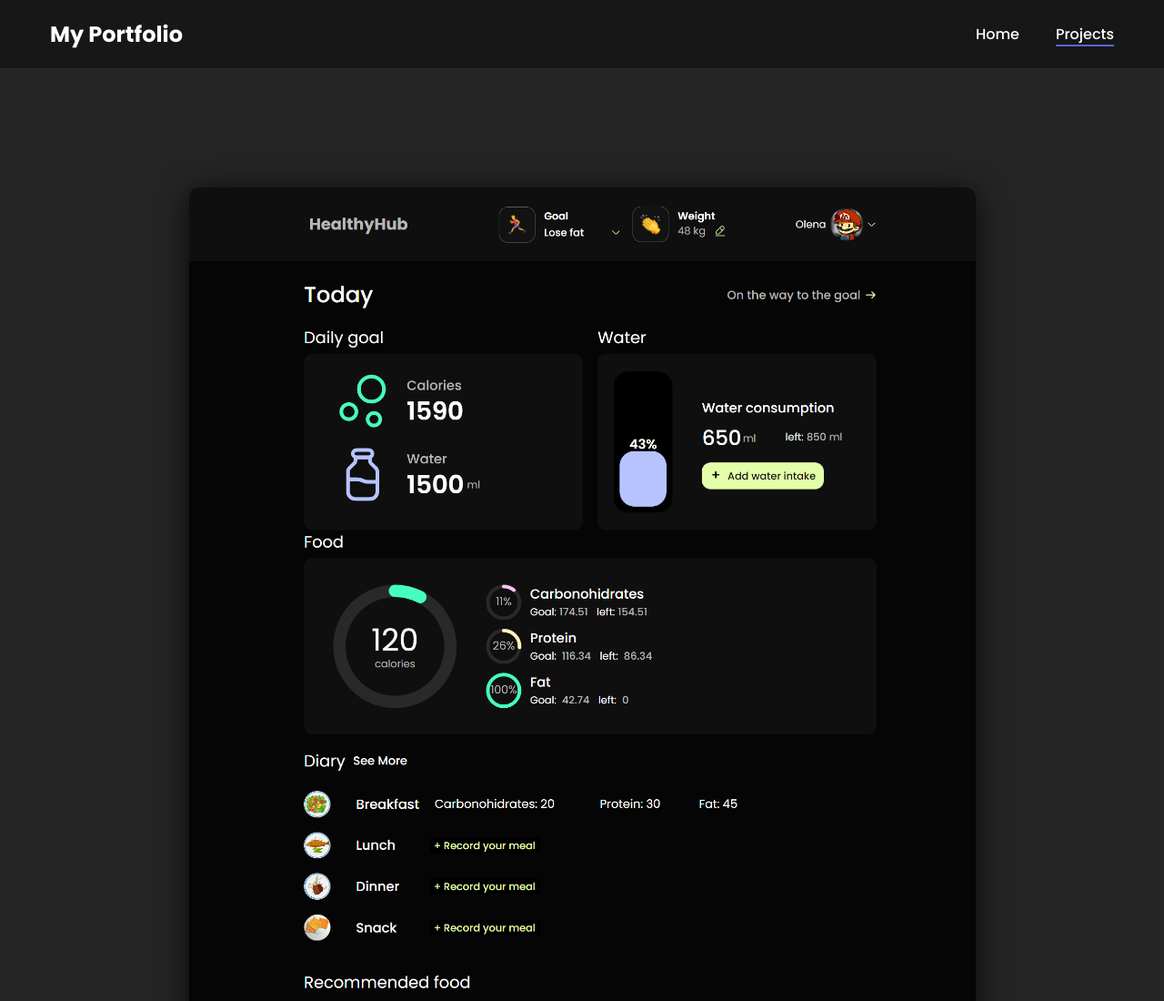
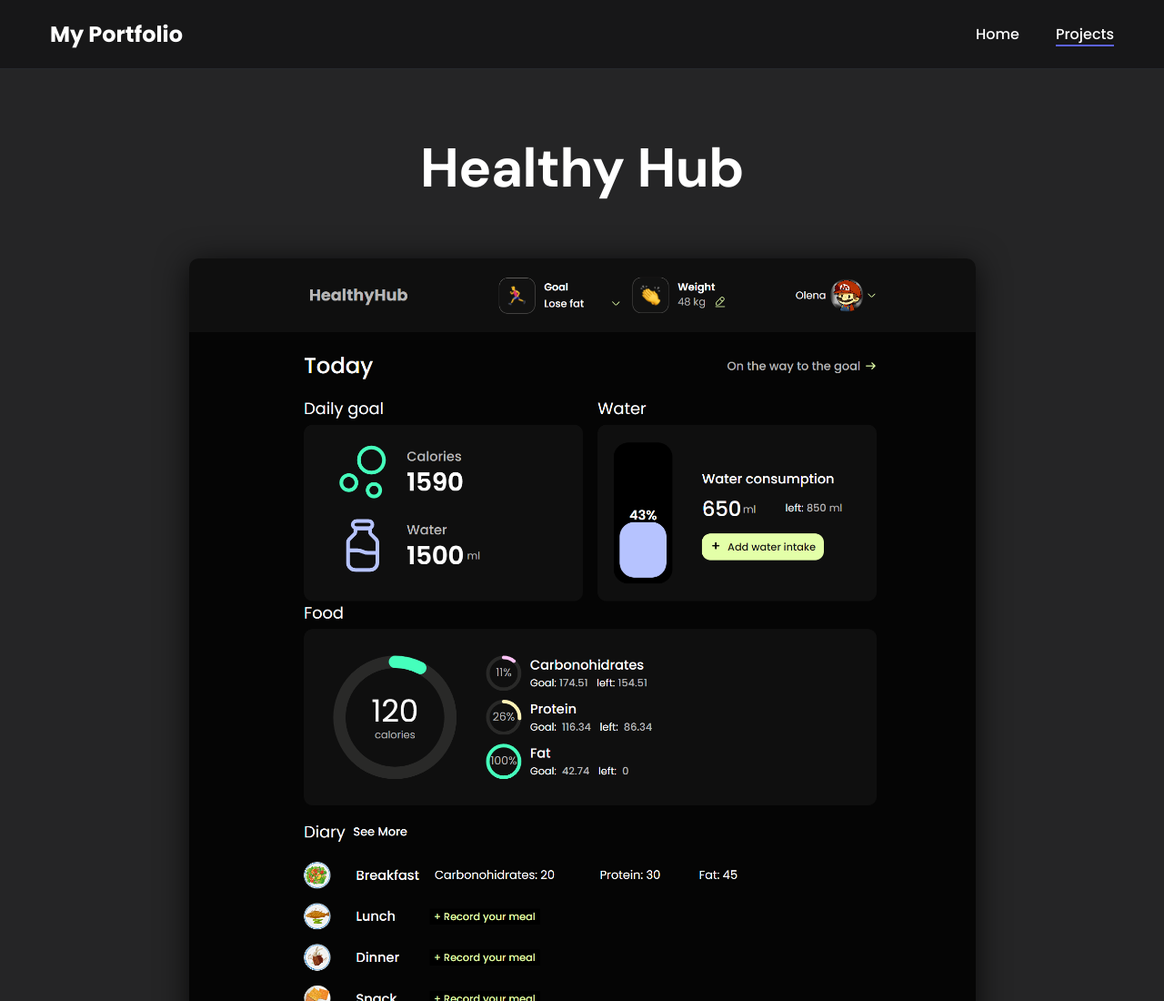
Before and after one commit to GIT13Olena/My-Portfolio-Layout, a plain HTML site: page project-pages/healthy-hub.html in a window 1280 px wide. Shown: the top 1100 px of the page at 91% size. Drawn offline with Linux system fonts and the light colour scheme.

Commit message:
add title on one project

```diff
--- a/project-pages/healthy-hub.html
+++ b/project-pages/healthy-hub.html
@@ -25,7 +25,7 @@
         <div class="container">
             <div class="project-details">
 
-                <h1 class="title-1"></h1>
+                <h1 class="title-1">Healthy Hub</h1>
 
                 <img src="../img/projects/All project Healthy Hub.png" alt="project Healthy Hub" class="project-details__cover">
 
```
